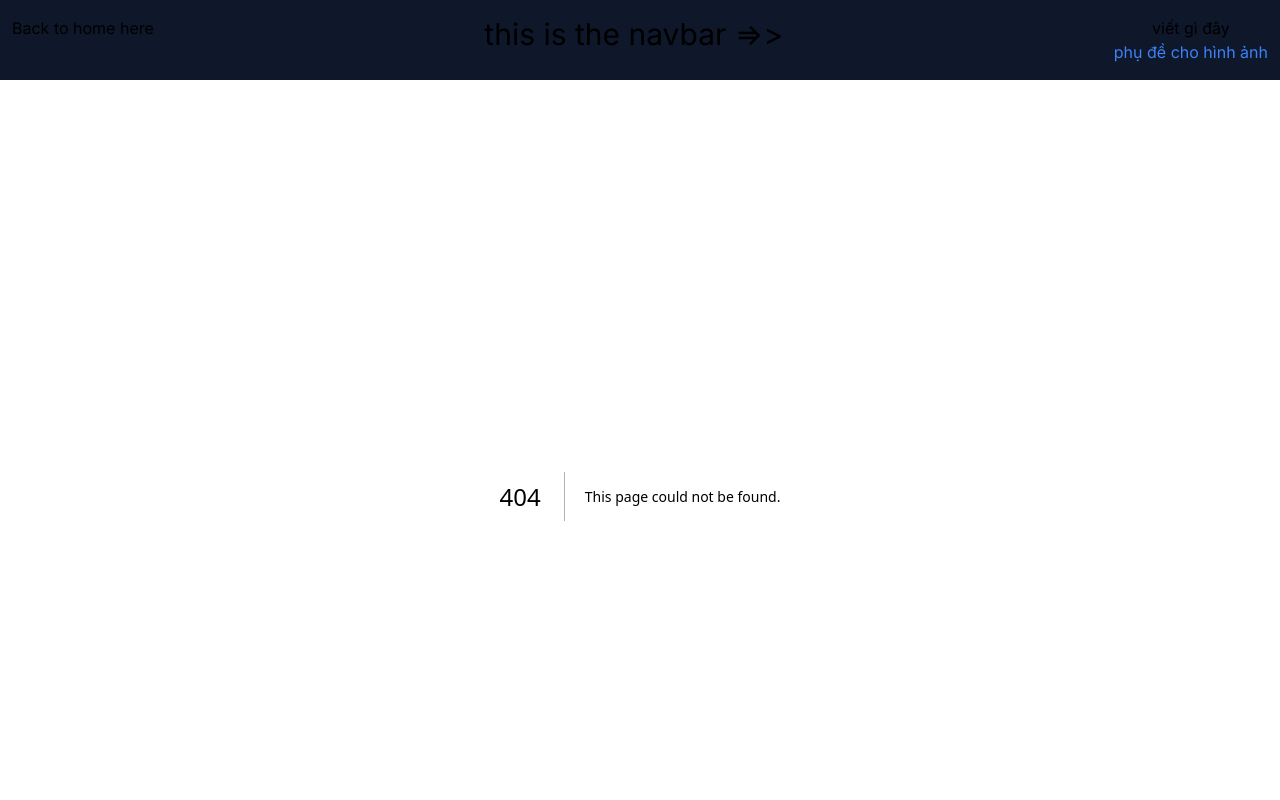
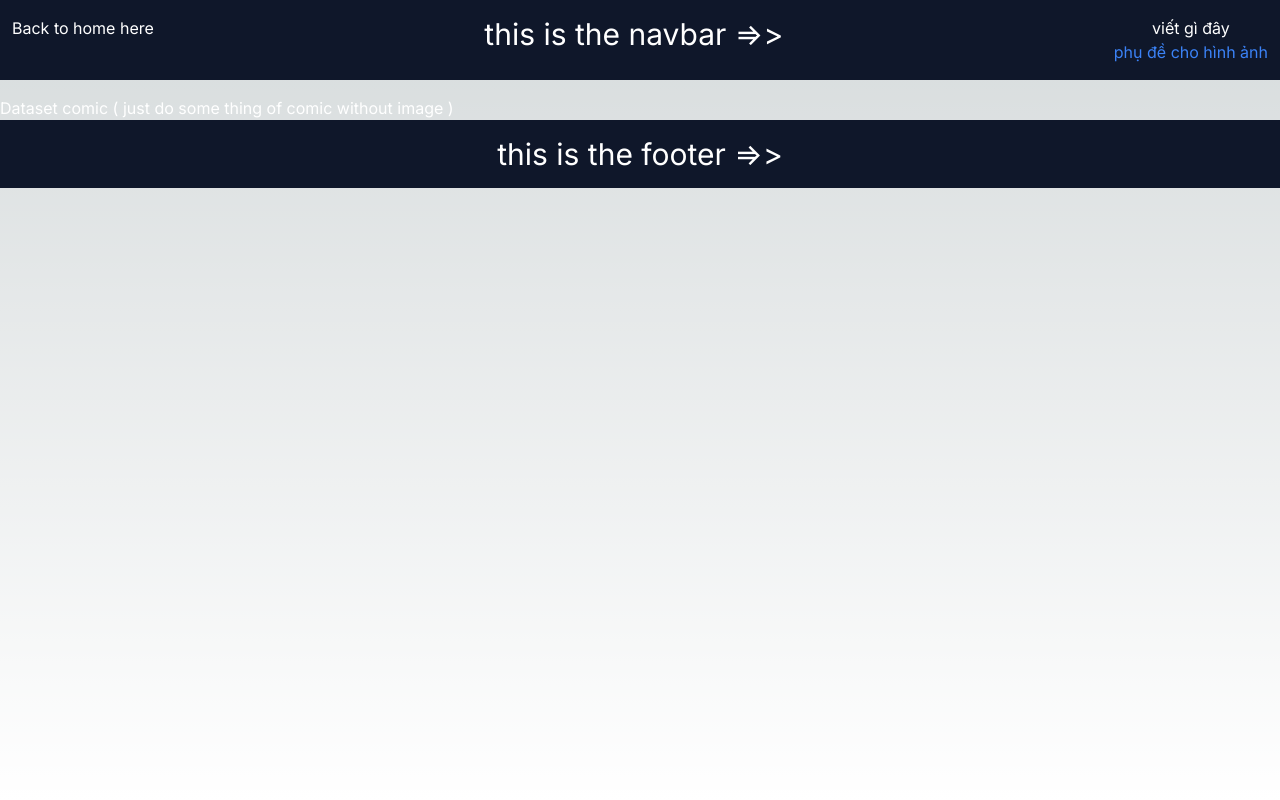
Before and after one commit to code-ga/crawl-comic, a Next.js app in the folder fe/: page /dataset/comic in a window 1280 px wide. Before the commit this address had no page. Shown: the top 800 px of the page. Built offline with nearby package versions, Linux system fonts and the light colour scheme.

Commit message:
add page

```diff
--- /dev/null
+++ b/fe/src/app/dataset/comic/page.tsx
@@ -0,0 +1,3 @@
+export default function Page() {
+    return <div>Dataset comic ( just do some thing of comic without image ) </div>;
+}
```
